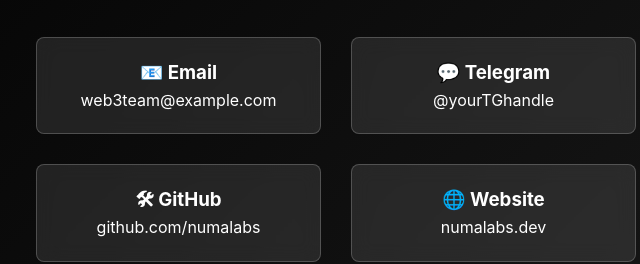
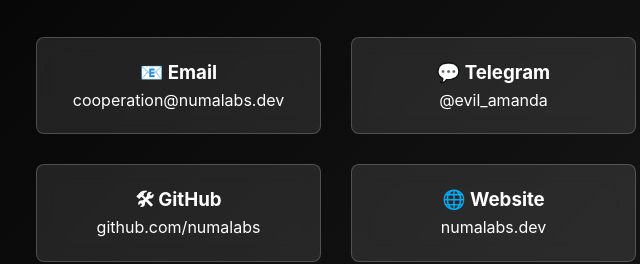
Before and after one commit to numalabs/website, a plain HTML site: page index.html in a window 1280 px wide. Shown: the part 5312-5576 px from the top of the page, 304-944 px from the left. Drawn offline with Linux system fonts and the light colour scheme.

Commit message:
update contact link

```diff
--- a/index.html
+++ b/index.html
@@ -729,11 +729,11 @@
                 <div class="contact-info">
                     <div class="contact-item">
                         <h3>📧 Email</h3>
-                        <a href="mailto:web3team@example.com">web3team@example.com</a>
+                        <a href="">cooperation@numalabs.dev</a>
                     </div>
                     <div class="contact-item">
                         <h3>💬 Telegram</h3>
-                        <a href="https://t.me/yourTGhandle">@yourTGhandle</a>
+                        <a href="https://t.me/@evil_amanda">@evil_amanda</a>
                     </div>
                     <div class="contact-item">
                         <h3>🛠 GitHub</h3>
```
